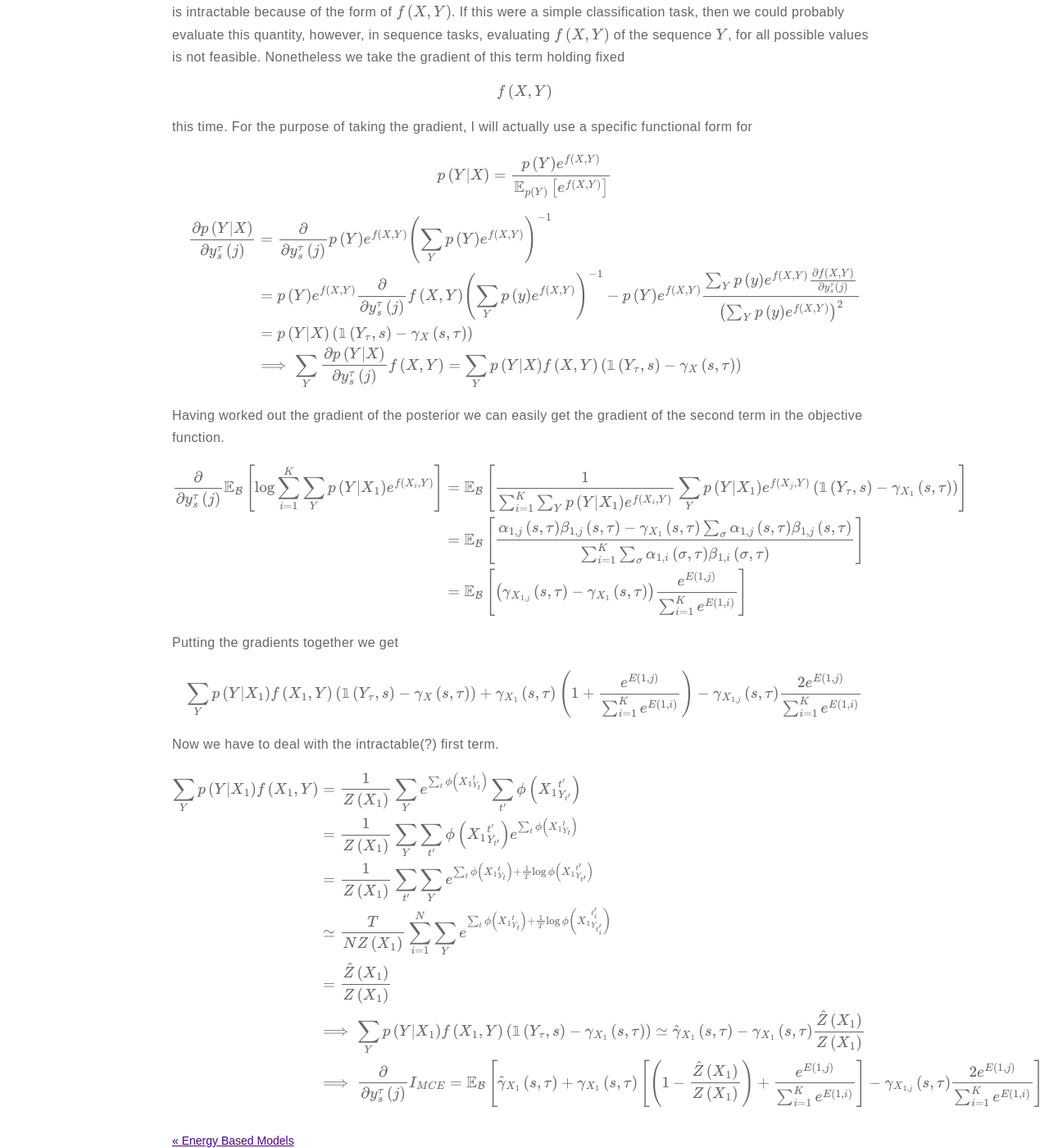
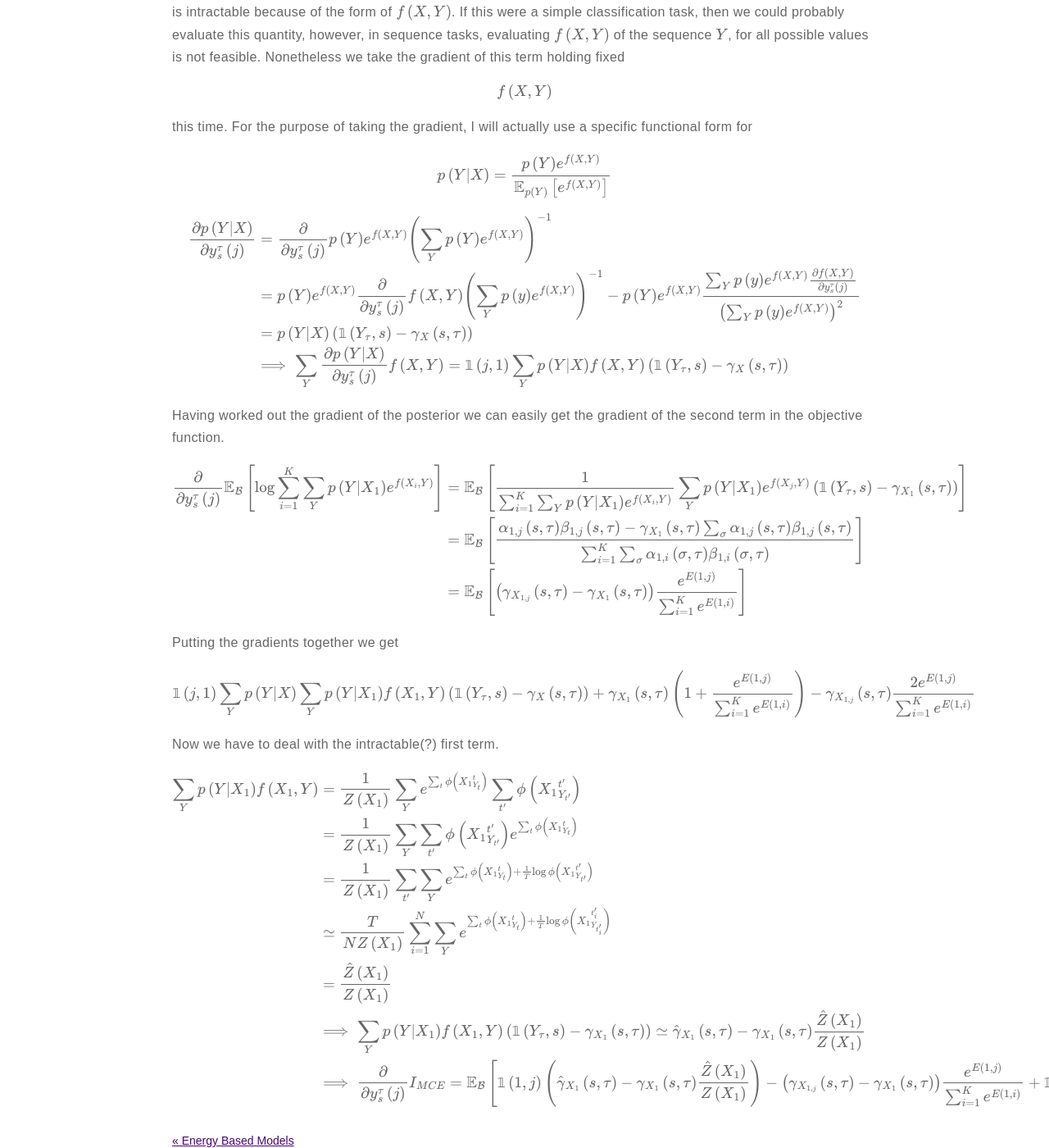
Before and after one commit to m-wiesner/m-wiesner.github.io, a Jekyll site: the page built from _posts/2020-10-30-Variational-Bounds-on-Mutual-Information.markdown, in a window 1280 px wide and 1400 px high, scrolled down 8853 px. Shown: the whole window at 82% size. Built offline with Jekyll 4.4.1, drawn with Linux system fonts in a browser that asks for light colours; formulas are drawn with MathJax 3.

Commit message:
Update 2020-10-30-Variational-Bounds-on-Mutual-Information.markdown

```diff
--- a/_posts/2020-10-30-Variational-Bounds-on-Mutual-Information.markdown
+++ b/_posts/2020-10-30-Variational-Bounds-on-Mutual-Information.markdown
@@ -320,7 +320,7 @@
 \frac{\partial p\left(Y | X \right)}{\partial y_s^{\tau}\left(j\right)} &= \frac{\partial}{\partial y_s^{\tau}\left(j\right)} p\left(Y\right) e^{f\left(X, Y\right)}\left(\sum_Y p\left(Y\right)e^{f\left(X, Y\right)}\right)^{-1} \\
 &= p\left(Y\right)e^{f\left(X, Y\right)} \frac{\partial}{\partial y_s^{\tau}\left(j\right)} f\left(X, Y\right)\left(\sum_Y p\left(y\right)e^{f\left(X, Y\right)}\right)^{-1} - p\left(Y\right)e^{f\left(X, Y\right)} \frac{\sum_Y p\left(y\right)e^{f\left(X, Y\right)}\frac{\partial  f\left(X, Y\right)}{\partial y_s^{\tau}\left(j\right)}}{\left(\sum_Y p\left(y\right)e^{f\left(X, Y\right)}\right)^2} \\
 &= p\left(Y | X\right) \left(\mathbb{1}\left(Y_{\tau}, s\right) - \gamma_{X}\left(s, \tau \right)\right) \\
-&\implies \sum_Y \frac{\partial p\left(Y | X \right)}{\partial y_s^{\tau}\left(j\right)} f\left(X, Y\right) = \sum_Y p\left(Y | X\right) f\left(X, Y\right)\left(\mathbb{1}\left(Y_{\tau}, s\right) - \gamma_{X}\left(s, \tau \right)\right) \\
+&\implies \sum_Y \frac{\partial p\left(Y | X \right)}{\partial y_s^{\tau}\left(j\right)} f\left(X, Y\right) = \mathbb{1}\left(j, 1\right)\sum_Y p\left(Y | X\right) f\left(X, Y\right)\left(\mathbb{1}\left(Y_{\tau}, s\right) - \gamma_{X}\left(s, \tau \right)\right) \\
 \end{align}$$
 
 Having worked out the gradient of the posterior we can easily get the gradient of the second term in the objective function.
@@ -334,7 +334,7 @@
 Putting the gradients together we get
 
 $$\begin{align}
-\sum_Y p\left(Y | X_1\right) f\left(X_1, Y\right)\left(\mathbb{1}\left(Y_{\tau}, s\right) - \gamma_{X}\left(s, \tau \right)\right) + \gamma_{X_1}\left(s, \tau\right)\left(1 + \frac{e^{E\left(1, j\right)}}{\sum_{i=1}^K e^{E\left(1, i\right)}}\right) -  \gamma_{X_{1, j}}\left(s, \tau\right) \frac{2e^{E\left(1, j\right)}}{\sum_{i=1}^K e^{E\left(1, i\right)}}
+\mathbb{1}\left(j, 1\right)\sum_Y p\left(Y | X\right) \sum_Y p\left(Y | X_1\right) f\left(X_1, Y\right)\left(\mathbb{1}\left(Y_{\tau}, s\right) - \gamma_{X}\left(s, \tau \right)\right) + \gamma_{X_1}\left(s, \tau\right)\left(1 + \frac{e^{E\left(1, j\right)}}{\sum_{i=1}^K e^{E\left(1, i\right)}}\right) -  \gamma_{X_{1, j}}\left(s, \tau\right) \frac{2e^{E\left(1, j\right)}}{\sum_{i=1}^K e^{E\left(1, i\right)}}
 \end{align}$$
 
 Now we have to deal with the intractable(?) first term.
@@ -346,11 +346,12 @@
 &\simeq \frac{T}{N Z\left(X_1\right)} \sum_{i=1}^N \sum_Y e^{\sum_t \phi\left({X_1}_{Y_t}^t\right) + \frac{1}{T}\log{\phi\left({X_1}_{Y_{t_i^{\prime}}}^{t_i^{\prime}}\right)}} \\
 &=\frac{\hat{Z}\left(X_1\right)}{Z\left(X_1\right)} \\
 &\implies \sum_Y p\left(Y | X_1\right) f\left(X_1, Y\right) \left(\mathbb{1}\left(Y_{\tau}, s\right) - \gamma_{X_1}\left(s, \tau\right) \right) \simeq \hat{\gamma}_{X_1}\left(s, \tau\right) - \gamma_{X_1}\left(s, \tau \right) \frac{\hat{Z}\left(X_1\right)}{Z\left(X_1\right)} \\
-&\implies \frac{\partial}{\partial y_s^{\tau}\left(j\right)} I_{MCE} = \mathbb{E}_{\mathcal{B}}\left[ \hat{\gamma}_{X_1}\left(s, \tau\right) + \gamma_{X_1}\left(s, \tau\right)\left[\left(1-\frac{\hat{Z}\left(X_1\right)}{Z\left(X_1\right)}\right) + \frac{e^{E\left(1, j\right)}}{\sum_{i=1}^K e^{E\left(1, i\right)}}\right] -  \gamma_{X_{1, j}}\left(s, \tau\right) \frac{2e^{E\left(1, j\right)}}{\sum_{i=1}^K e^{E\left(1, i\right)}}\right]
+&\implies \frac{\partial}{\partial y_s^{\tau}\left(j\right)} I_{MCE} = \mathbb{E}_{\mathcal{B}}\left[ \mathbb{1}\left(1, j\right)\left(\hat{\gamma}_{X_1}\left(s, \tau\right) - \gamma_{X_1}\left(s, \tau \right) \frac{\hat{Z}\left(X_1\right)}{Z\left(X_1\right)}\right) - \left(\gamma_{X_{1, j}}\left(s, \tau\right) - \gamma_{X_1}\left(s, \tau\right)\right) \frac{e^{E\left(1, j\right)}}{\sum_{i=1}^K e^{E\left(1, i\right)}} + \mathbb{1}\left(1, j\right)\gamma_{X_1}\left(s, \tau\right) - \gamma_{X_{1, j}}\left(s, \tau\right) \frac{e^{E\left(1, j\right)}}{\sum_{i=1}^K e^{E\left(1, i\right)}}  \right]\\
 \end{align}$$
 
 
 <!--
+&\implies \frac{\partial}{\partial y_s^{\tau}\left(j\right)} I_{MCE} = \mathbb{E}_{\mathcal{B}}\left[ \hat{\gamma}_{X_1}\left(s, \tau\right) + \gamma_{X_1}\left(s, \tau\right)\left[\left(1-\frac{\hat{Z}\left(X_1\right)}{Z\left(X_1\right)}\right) + \frac{e^{E\left(1, j\right)}}{\sum_{i=1}^K e^{E\left(1, i\right)}}\right] -  \gamma_{X_{1, j}}\left(s, \tau\right) \frac{2e^{E\left(1, j\right)}}{\sum_{i=1}^K e^{E\left(1, i\right)}}\right]
 ### Semi-supervised Algorithm
 $$\begin{align}
 \mbox{Sample} B_{sup} &~ \mathcal{D}_{sup} \\
```
